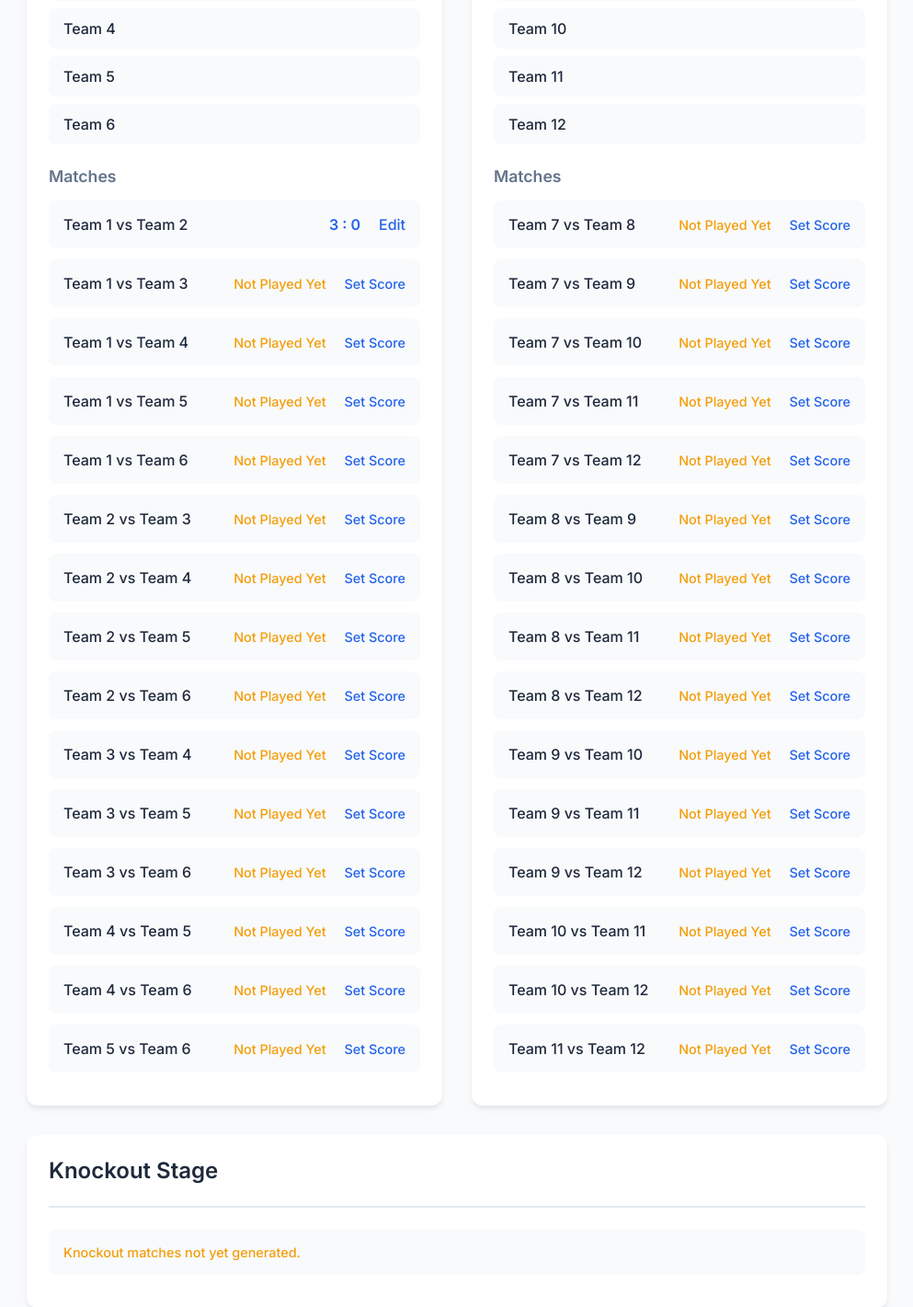
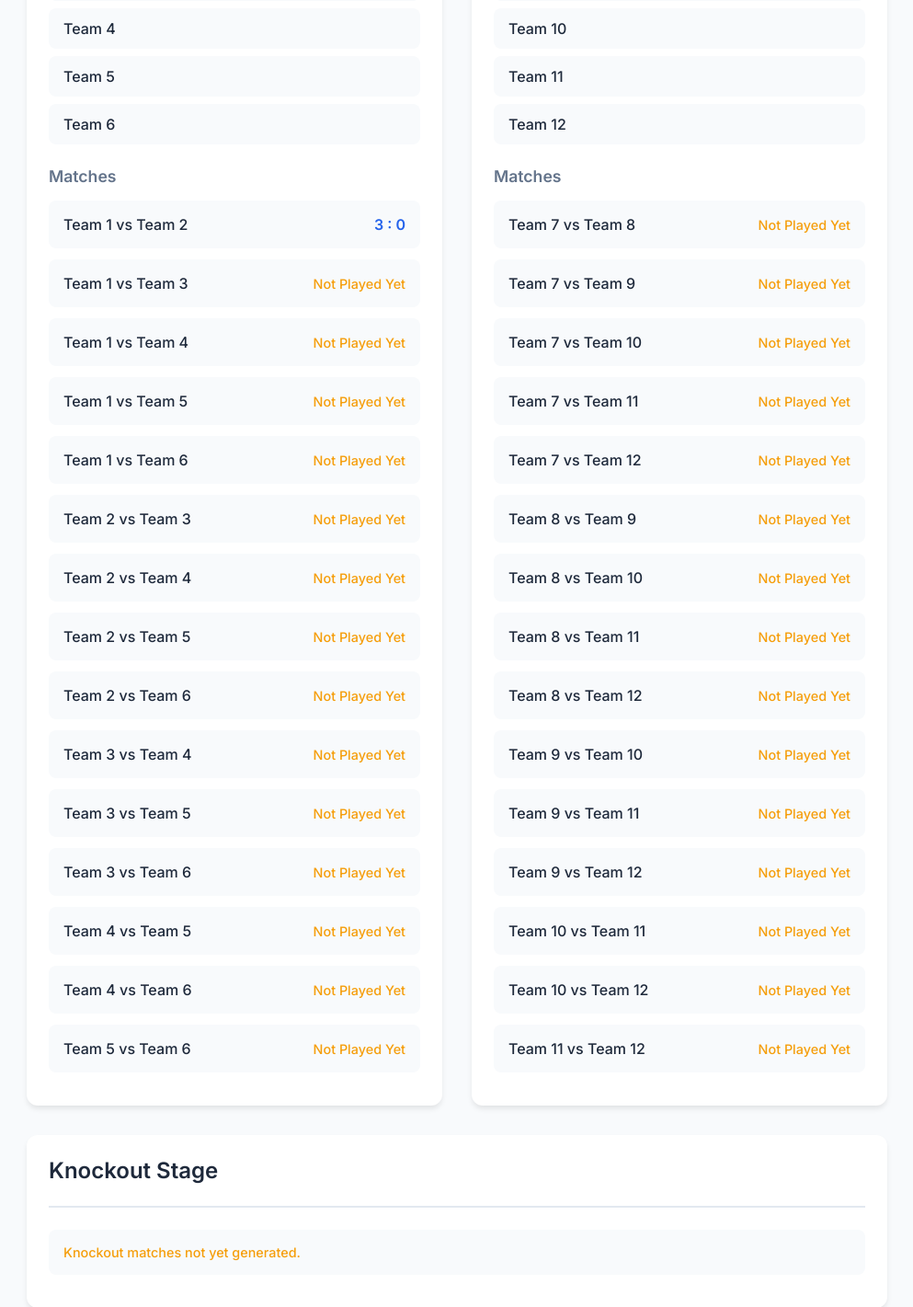
Before and after one commit to RkTushar/Tournamento----using-python, a Django app: page /tournament/1/ in a window 1280 px wide. Shown: the part 930-2351 px from the top of the page at 92% size, without its empty margins (143-1136 px from the left). Run offline with Django 5.2, Linux system fonts and the light colour scheme; data comes from the database, SQL or seed files in the repository.

Commit message:
Update tournament_detail.html

```diff
--- a/tournamento/core/templates/core/tournament_detail.html
+++ b/tournamento/core/templates/core/tournament_detail.html
@@ -241,12 +241,10 @@
                             {% if match.played %}
                                 <span class="match-score">
                                     {{ match.score_a }} : {{ match.score_b }}
-                                    <a class="set-score" href="{% url 'update_match_score' match.id %}">Edit</a>
                                 </span>
                             {% else %}
                                 <span class="match-not-played">
                                     Not Played Yet
-                                    <a class="set-score" href="{% url 'update_match_score' match.id %}">Set Score</a>
                                 </span>
                             {% endif %}
                         </li>
@@ -276,12 +274,10 @@
                     {% if match.played %}
                         <span class="match-score">
                             {{ match.score_a }} : {{ match.score_b }}
-                            <a class="set-score" href="{% url 'update_match_score' match.id %}">Edit</a>
                         </span>
                     {% else %}
                         <span class="match-not-played">
                             Not Played Yet
-                            <a class="set-score" href="{% url 'update_match_score' match.id %}">Set Score</a>
                         </span>
                     {% endif %}
                 </li>
```
